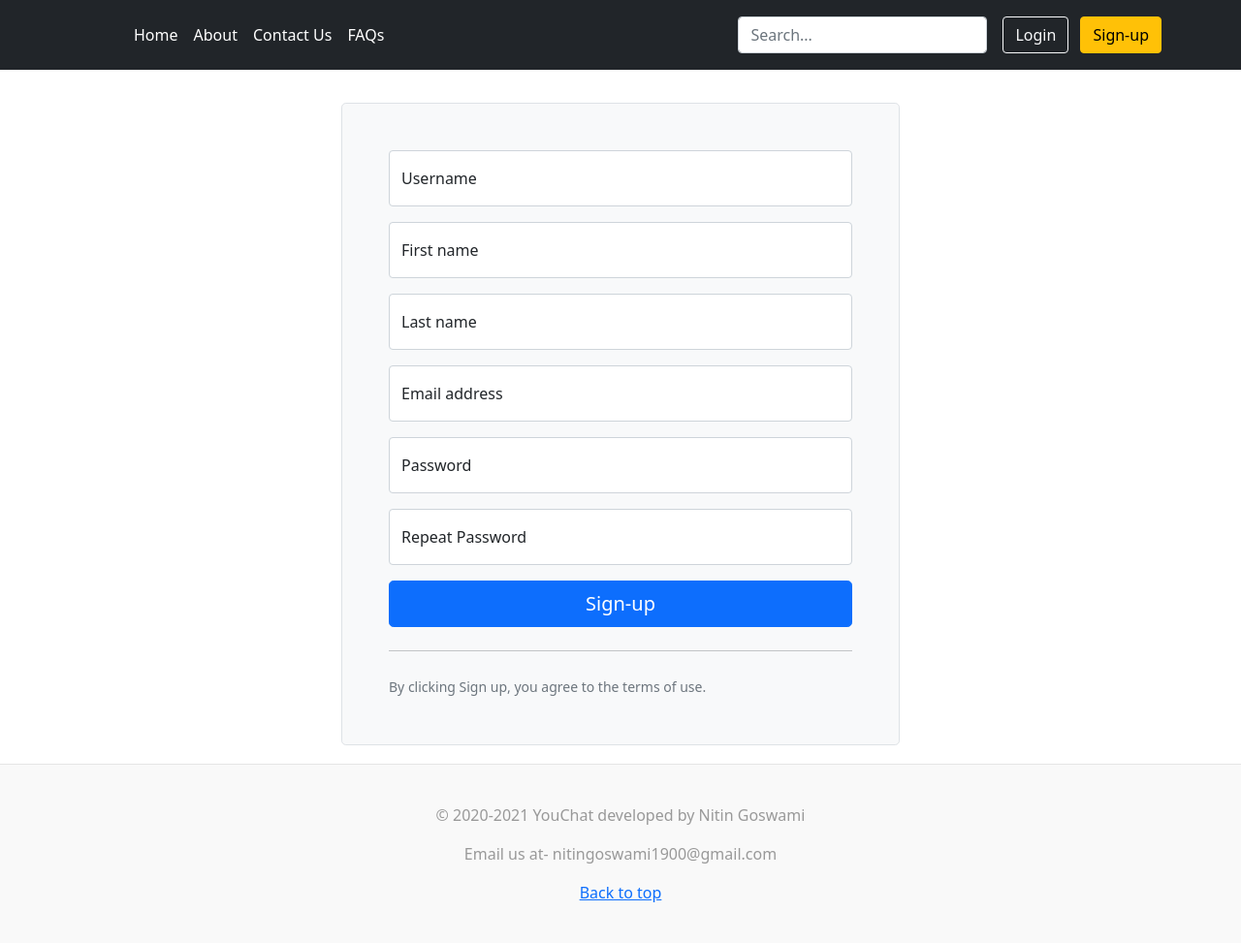
After one commit to nik24g/chat_application, a Django app: template aroom/templates/signup.html in a window 1280 px wide. The commit adds this page. Shown: the whole page at 97% size. Run offline with Django 3.2, Linux system fonts and the light colour scheme; the template is opened without the code that fills it, so the values that code supplies are empty.

Commit message:
verion 2.2

```diff
--- /dev/null
+++ b/aroom/templates/base.html
@@ -0,0 +1,79 @@
+<!DOCTYPE html>
+<html>
+
+<head>
+    <meta charset="utf-8" />
+    <title>YouChat | {% block title %}{% endblock title %}</title>
+    <link rel="title icon" href="/static/chat.png" type="image/x-icon">
+    <link href="https://cdn.jsdelivr.net/npm/bootstrap@5.0.0-beta3/dist/css/bootstrap.min.css" rel="stylesheet"
+        integrity="sha384-eOJMYsd53ii+scO/bJGFsiCZc+5NDVN2yr8+0RDqr0Ql0h+rP48ckxlpbzKgwra6" crossorigin="anonymous">
+    <script src="https://cdn.jsdelivr.net/npm/bootstrap@5.0.0-beta3/dist/js/bootstrap.bundle.min.js"
+        integrity="sha384-JEW9xMcG8R+pH31jmWH6WWP0WintQrMb4s7ZOdauHnUtxwoG2vI5DkLtS3qm9Ekf"
+        crossorigin="anonymous"></script>
+</head>
+<style>
+    .blog-footer {
+        padding: 2.5rem 0;
+        color: #999;
+        text-align: center;
+        background-color: #f9f9f9;
+        border-top: .05rem solid #e5e5e5;
+    }
+
+    .blog-footer p:last-child {
+        margin-bottom: 0;
+    }
+</style>
+
+<body>
+    <header class="p-3 bg-dark text-white">
+        <div class="container">
+            <div class="d-flex flex-wrap align-items-center justify-content-center justify-content-lg-start">
+                <a href="/" class="d-flex align-items-center mb-2 mb-lg-0 text-white text-decoration-none">
+                    <svg class="bi me-2" width="40" height="32">
+                        <use xlink:href="#bootstrap" />
+                    </svg>
+                </a>
+
+                <ul class="nav col-12 col-lg-auto me-lg-auto mb-2 justify-content-center mb-md-0">
+                    <li><a href="/" class="nav-link px-2 text-white">Home</a></li>
+                    <li><a href="#" class="nav-link px-2 text-white">About</a></li>
+                    <li><a href="#" class="nav-link px-2 text-white">Contact Us</a></li>
+                    <li><a href="#" class="nav-link px-2 text-white">FAQs</a></li>
+                    <!-- <li><a href="#" class="nav-link px-2 text-white">About</a></li> -->
+                </ul>
+
+                <form class="col-12 col-lg-auto mb-3 mb-lg-0 me-lg-3">
+                    <input type="search" class="form-control form-control-dark" placeholder="Search...">
+                </form>
+
+                {% if user.is_authenticated %}
+                <div class="btn-group mx-2">
+                    <button type="button" class="btn btn-outline-success dropdown-toggle" data-bs-toggle="dropdown"
+                        aria-expanded="false" style="position: relative; left: -8px;">
+                        Welcome {{request.user.first_name}}
+                    </button>
+                    <ul class="dropdown-menu">
+                        <li><a class="dropdown-item" href="/signout">Logout</a></li>
+                    </ul>
+                </div>
+                {% else %}
+                <div class="text-end">
+                    <a href="login"><button type="button" class="btn btn-outline-light me-2">Login</button></a>
+                    <a href="signup"><button type="button" class="btn btn-warning">Sign-up</button></a>
+                </div>
+                {% endif %}
+            </div>
+        </div>
+    </header>
+    {% block body %}{% endblock body %}
+    <footer class="blog-footer">
+        <p>&copy; 2020-2021 YouChat developed by Nitin Goswami</p>
+        <p>Email us at- nitingoswami1900@gmail.com</p>
+        <p>
+            <a href="#">Back to top</a>
+        </p>
+    </footer>
+</body>
+
+</html>
--- /dev/null
+++ b/aroom/templates/signup.html
@@ -0,0 +1,48 @@
+{% extends 'base.html' %}
+{% block title %}Sign-up{% endblock title %}
+{% block body %}
+<style>
+    .signup {
+        display: flex;
+        align-items: center;
+        justify-content: center;
+        margin-top: 2.1rem;
+        margin-bottom: 1.2rem;
+    }
+    #signup-form{
+        width: 45%;
+    }
+</style>
+<div class="signup">
+    <form class="p-5 border rounded-3 bg-light" id="signup-form" method="POST">
+        {% csrf_token %}
+        <div class="form-floating mb-3">
+            <input type="text" class="form-control" id="floatingInput" name="username" placeholder="Username">
+            <label for="floatingInput">Username</label>
+        </div>
+        <div class="form-floating mb-3">
+            <input type="text" class="form-control" id="floatingInput" name="fname" placeholder="First name">
+            <label for="floatingInput">First name</label>
+        </div>
+        <div class="form-floating mb-3">
+            <input type="text" class="form-control" id="floatingInput" name="lname" placeholder="Last name">
+            <label for="floatingInput">Last name</label>
+        </div>
+        <div class="form-floating mb-3">
+            <input type="email" class="form-control" id="floatingInput" name="email" placeholder="name@example.com">
+            <label for="floatingInput">Email address</label>
+        </div>
+        <div class="form-floating mb-3">
+            <input type="password" class="form-control" id="floatingPassword" name="password" placeholder="Password">
+            <label for="floatingPassword">Password</label>
+        </div>
+        <div class="form-floating mb-3">
+            <input type="password" class="form-control" id="floatingPassword" name="re_password" placeholder="Repeat Password">
+            <label for="floatingPassword">Repeat Password</label>
+        </div>
+        <button class="w-100 btn btn-lg btn-primary" type="submit">Sign-up</button>
+        <hr class="my-4">
+        <small class="text-muted">By clicking Sign up, you agree to the terms of use.</small>
+    </form>
+</div>
+{% endblock body %}
--- a/aroom/urls.py
+++ b/aroom/urls.py
@@ -3,5 +3,8 @@ from . import views
 
 urlpatterns = [
     path('', views.index, name="home"),
+    path('login', views.log_in, name="login"),
+    path('signout', views.log_out, name="signout"),
+    path('signup', views.signup, name="signup"),
     path('<str:room_name>/', views.room, name='room'),
 ]
```
Also changed, not shown: aroom/consumers.py (+45 -0 lines), aroom/templates/index.html (+40 -12 lines), aroom/templates/login.html (added, +34 -0 lines), aroom/templates/room.html (+70 -11 lines), aroom/views.py (+43 -1 lines), pchat/settings.py (+6 -4 lines), db.sqlite3, static/chat.png (added), static/textarea-bg.jpg (added).
